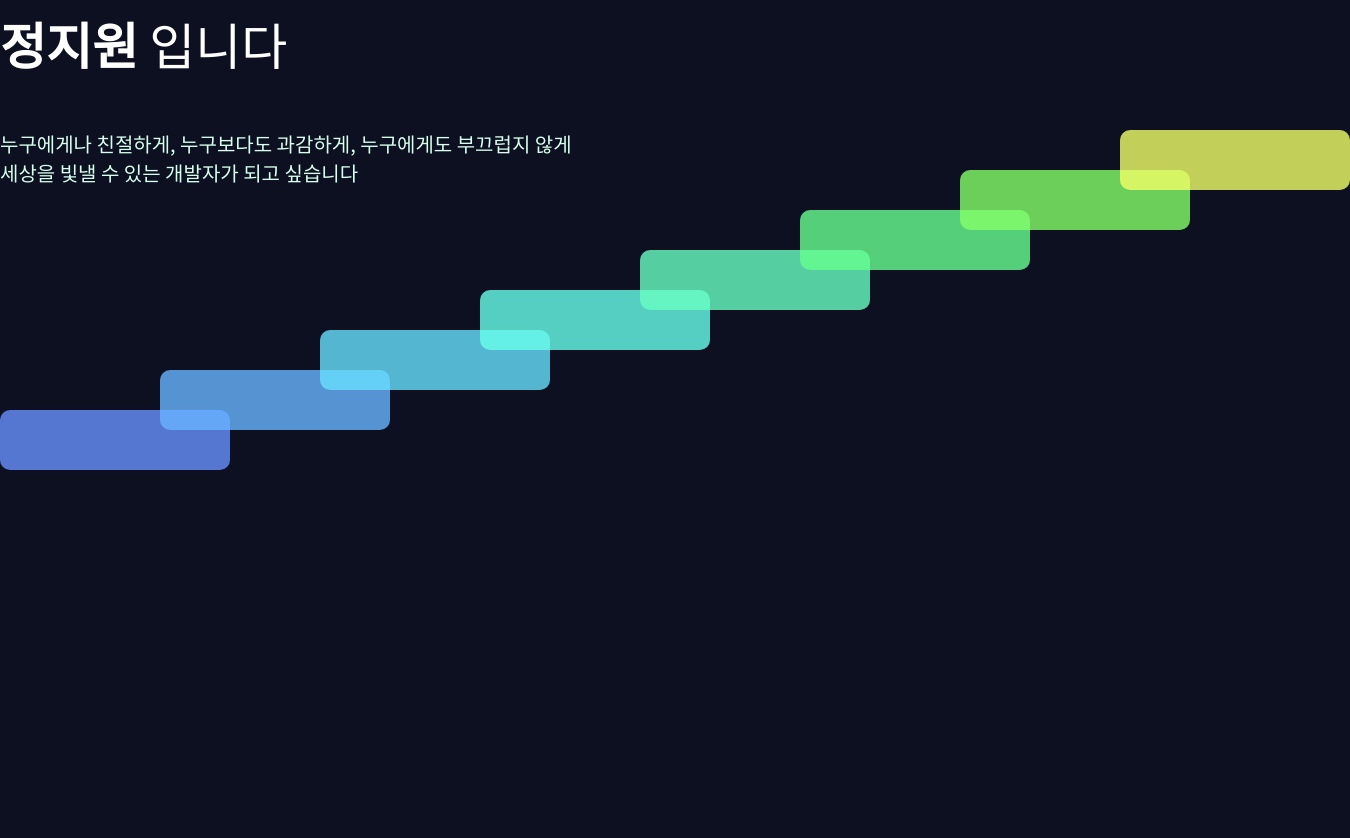
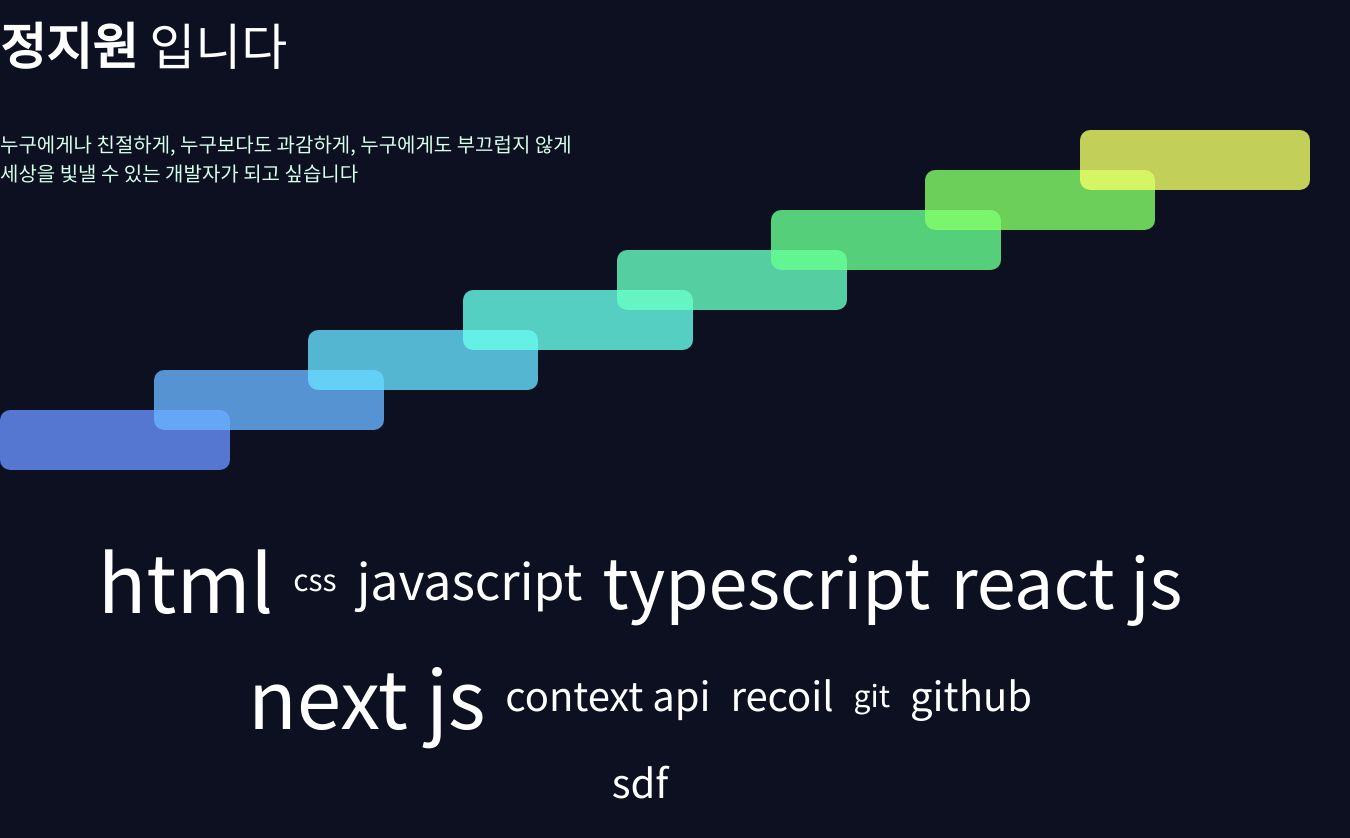
Before and after one commit to jidole02/portfolio, a Next.js app: page / in a window 1280 px wide. Shown: the part 280-1118 px from the top of the page, 1350 px wide, since content can reach past the window. Before the commit the page ends 800 px from the top, so only its background shows below. Built offline with nearby package versions, Linux system fonts and the light colour scheme.

Commit message:
add tech

```diff
--- a/components/Introduce/Contact.tsx
+++ b/components/Introduce/Contact.tsx
@@ -52,6 +52,7 @@ const Wrapper = styled.div`
   animation: ${wrapperAnime} 1s;
   animation-fill-mode: forwards;
   animation-delay: 3s;
+  margin-right: 10px;
   & button {
     width: 60px;
     height: 60px;
--- a/components/Introduce/Stair.tsx
+++ b/components/Introduce/Stair.tsx
@@ -49,7 +49,7 @@ const StairPiece = styled.div<{ color: string; index: number; length: number }>`
   border-radius: 10px;
   position: absolute;
   background-color: ${({ color }) => color};
-  margin-left: ${({ index, length }) => `${index * (100 / length)}%`};
+  margin-left: ${({ index, length }) => `${index * (100 / (length + 0.3))}%`};
   margin-top: ${({ index, length }) => `${(length - index) * 40}px`};
   animation: ${stairAnime} 2s;
   animation-delay: ${({ index }) => `${index * 0.3}s`};
--- a/components/Introduce/index.tsx
+++ b/components/Introduce/index.tsx
@@ -19,6 +19,7 @@ export default Introduce;
 
 const Wrapper = styled.div`
   padding-top: 170px;
+  height: 100vh; ;
 `;
 
 const Container = styled.div`
--- /dev/null
+++ b/components/Tech/index.tsx
@@ -0,0 +1,64 @@
+import styled from "@emotion/styled";
+import { useEffect, useState } from "react";
+import { ThechArr } from "./techArr";
+
+const Tech = () => {
+  const arr = ThechArr;
+  const [doubleArr, setDoubleArr] = useState<any[]>([]);
+
+  function pushArrToDoubleArr() {
+    let tempArr: any[] = [];
+    let result: any[] = [];
+    for (let i = 1; i < arr.length + 1; i++) {
+      tempArr.push(arr[i - 1]);
+      if (i % 5 === 0 || i === arr.length) {
+        let temp = JSON.parse(JSON.stringify(tempArr));
+        result.push(temp);
+        tempArr.length = 0;
+      }
+    }
+    setDoubleArr(result);
+  }
+
+  function rand(min: number, max: number) {
+    return Math.floor(Math.random() * (max - min + 1)) + min;
+  }
+
+  useEffect(pushArrToDoubleArr, []);
+
+  return (
+    <Wrapper>
+      {doubleArr.map((arr: any[], index) => (
+        <Line key={index}>
+          {arr.map((tech, index) => (
+            <TechText rand={rand(2, 8)} key={index}>
+              {tech}
+            </TechText>
+          ))}
+        </Line>
+      ))}
+    </Wrapper>
+  );
+};
+
+export default Tech;
+
+const Wrapper = styled.div`
+  width: 100%;
+  height: 100vh;
+  display: flex;
+  flex-direction: column;
+  align-items: center;
+  gap: -5px;
+`;
+
+const Line = styled.div`
+  display: flex;
+  gap: 20px;
+  align-items: center;
+`;
+
+const TechText = styled.span<{ rand: number }>`
+  color: var(--base-text-color);
+  font-size: ${({ rand }) => `${rand * 10}px`};
+`;
--- /dev/null
+++ b/components/Tech/techArr.tsx
@@ -0,0 +1,13 @@
+export const ThechArr = [
+  "html",
+  "css",
+  "javascript",
+  "typescript",
+  "react js",
+  "next js",
+  "context api",
+  "recoil",
+  "git",
+  "github",
+  "sdf",
+];
--- a/pages/index.tsx
+++ b/pages/index.tsx
@@ -1,9 +1,11 @@
 import Introduce from "../components/Introduce";
+import Tech from "../components/Tech";
 
 export default function Home() {
   return (
     <div>
       <Introduce />
+      <Tech />
     </div>
   );
 }
```
